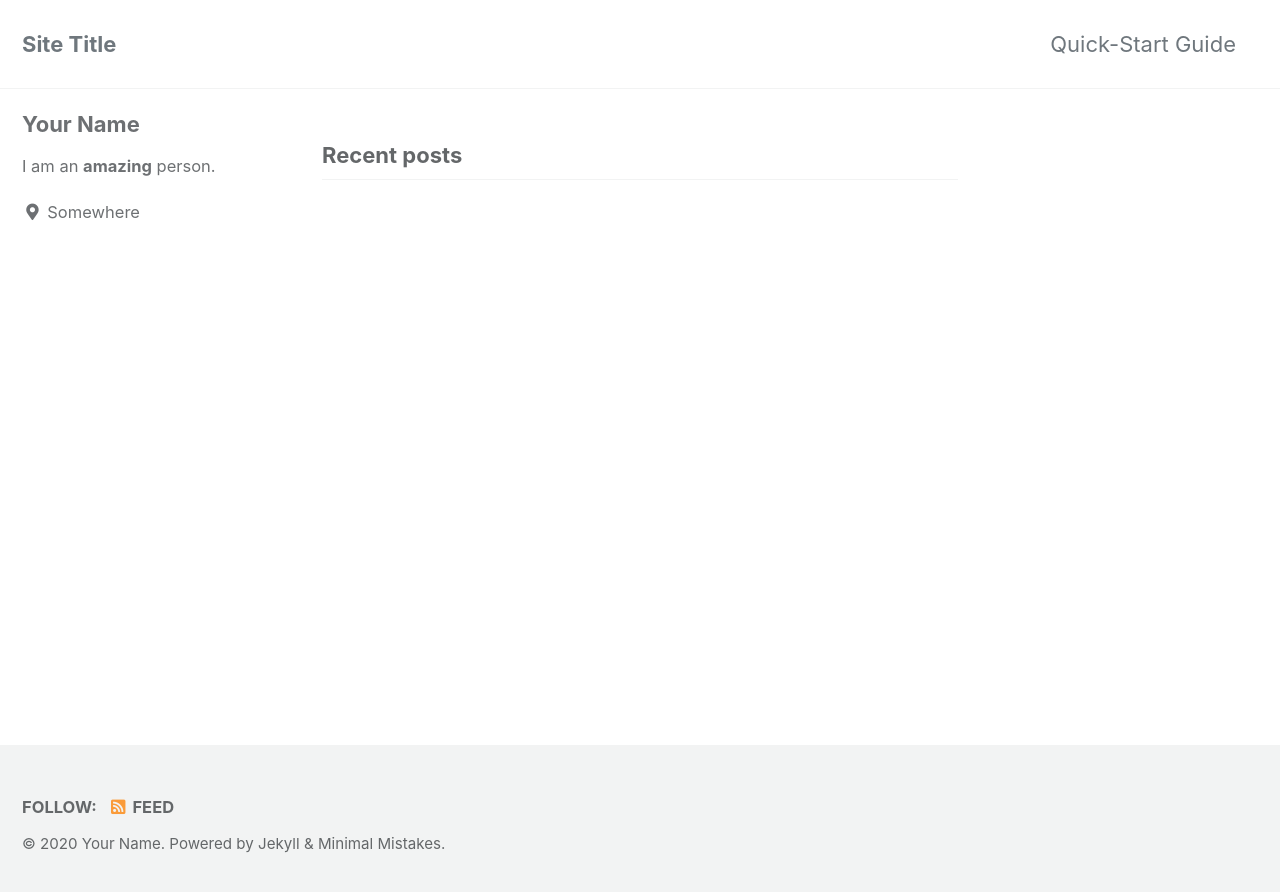
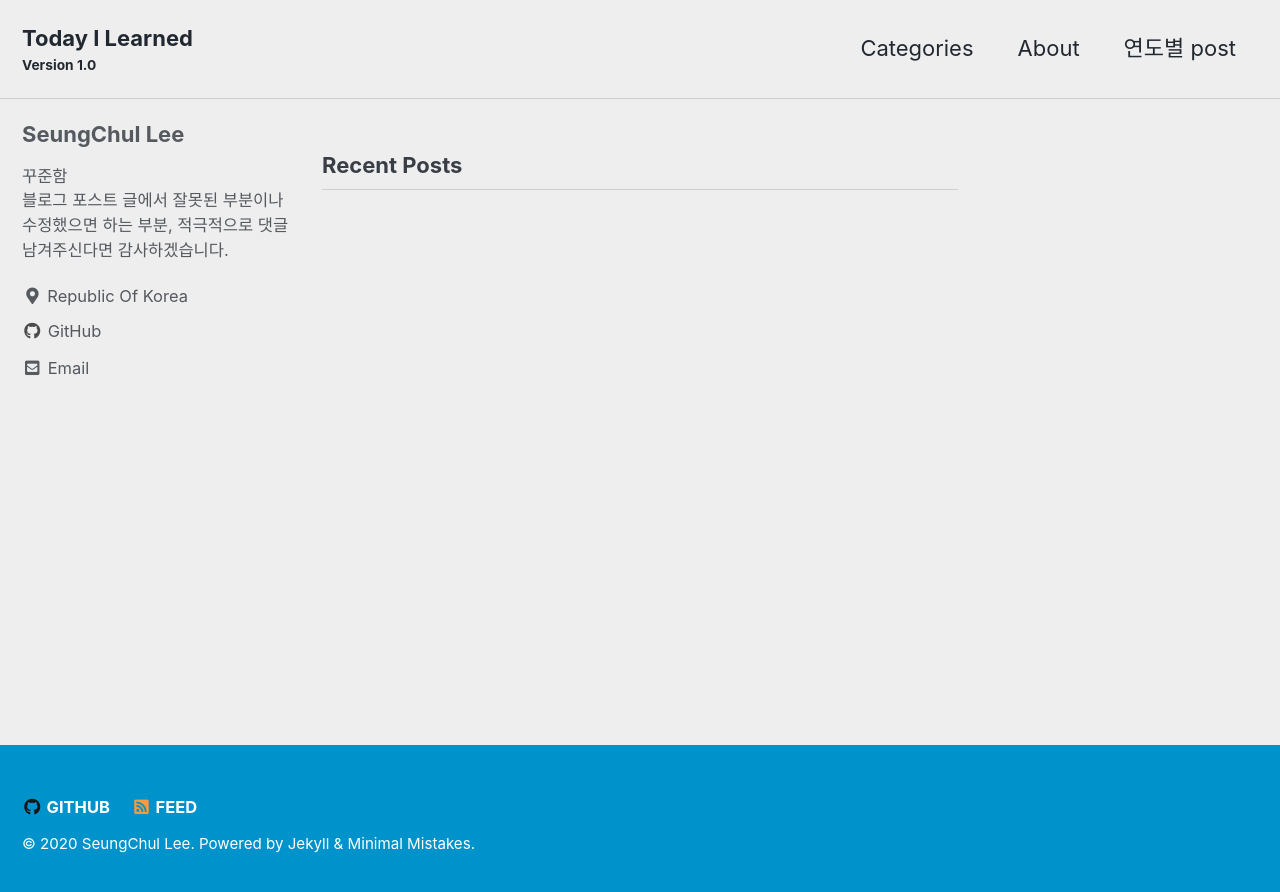
Before and after one commit to seungchulee/seungchulee.github.io, a Jekyll site: the page built from index.html, in a window 1280 px wide. Shown: the top 892 px of the page. Built offline with Jekyll 4.4.1, drawn with Linux system fonts in a browser that asks for light colours; cached includes are drawn as plain includes; the list of posts is cut into pages by our own code.

Commit message:
second setting

```diff
--- a/Gemfile
+++ b/Gemfile
@@ -1,2 +1,4 @@
 source "https://rubygems.org"
 gemspec
+
+gem 'jekyll-admin', group: :jekyll_plugins
--- a/_config.yml
+++ b/_config.yml
@@ -12,21 +12,21 @@
 
 # theme                  : "minimal-mistakes-jekyll"
 # remote_theme           : "mmistakes/minimal-mistakes"
-minimal_mistakes_skin    : "default" # "air", "aqua", "contrast", "dark", "dirt", "neon", "mint", "plum", "sunrise"
+minimal_mistakes_skin    : "air" # "air", "aqua", "contrast", "dark", "dirt", "neon", "mint", "plum", "sunrise"
 
 # Site Settings
-locale                   : "en-US"
-title                    : "Site Title"
-title_separator          : "-"
-subtitle                 : # site tagline that appears below site title in masthead
-name                     : "Your Name"
-description              : "An amazing website."
-url                      : # the base hostname & protocol for your site e.g. "https://mmistakes.github.io"
+locale                   : "ko_KR"
+title                    : "TIL"
+title_separator          : "$#124;"
+subtitle                 : "Version 1.0" # site tagline that appears below site title in masthead
+name                     : "SeungChul Lee"
+description              : "오늘의 배운 내용을 정리하는 Blog입니다"
+url                      : "https://seungchulee.github.io/" # the base hostname & protocol for your site e.g. "https://mmistakes.github.io"
 baseurl                  : # the subpath of your site, e.g. "/blog"
-repository               : # GitHub username/repo-name e.g. "mmistakes/minimal-mistakes"
+repository               : "seungchulee/seungchulee.github.io" # GitHub username/repo-name e.g. "mmistakes/minimal-mistakes"
 teaser                   : # path of fallback teaser image, e.g. "/assets/images/500x300.png"
 logo                     : # path of logo image to display in the masthead, e.g. "/assets/images/88x88.png"
-masthead_title           : # overrides the website title displayed in the masthead, use " " for no title
+masthead_title           : "Today I Learned" # overrides the website title displayed in the masthead, use " " for no title
 # breadcrumbs            : false # true, false (default)
 words_per_minute         : 200
 comments:
@@ -93,11 +93,11 @@ analytics:
 
 # Site Author
 author:
-  name             : "Your Name"
+  name             : "SeungChul Lee"
   avatar           : # path of avatar image, e.g. "/assets/images/bio-photo.jpg"
-  bio              : "I am an **amazing** person."
-  location         : "Somewhere"
-  email            :
+  bio              : "꾸준함 <br> 블로그 포스트 글에서 잘못된 부분이나 수정했으면 하는 부분, 적극적으로 댓글 남겨주신다면 감사하겠습니다."
+  location         : "Republic Of Korea"
+  email            : "inthetelevision@gmail.com"
   links:
     - label: "Email"
       icon: "fas fa-fw fa-envelope-square"
@@ -113,7 +113,7 @@ author:
       # url: "https://facebook.com/"
     - label: "GitHub"
       icon: "fab fa-fw fa-github"
-      # url: "https://github.com/"
+      url: "https://github.com/seungchulee"
     - label: "Instagram"
       icon: "fab fa-fw fa-instagram"
       # url: "https://instagram.com/"
@@ -129,7 +129,7 @@ footer:
       # url:
     - label: "GitHub"
       icon: "fab fa-fw fa-github"
-      # url:
+      url: "https://github.com/seungchulee"
     - label: "GitLab"
       icon: "fab fa-fw fa-gitlab"
       # url:
@@ -279,3 +279,10 @@ defaults:
       comments: # true
       share: true
       related: true
+  # _pages
+  - scope:
+      path: "_pages"
+      type: pages
+    values:
+      layout: single
+      author_profile: true
--- a/_data/navigation.yml
+++ b/_data/navigation.yml
@@ -1,7 +1,11 @@
 # main links
 main:
-  - title: "Quick-Start Guide"
-    url: https://mmistakes.github.io/minimal-mistakes/docs/quick-start-guide/
+  - title: "Categories"
+    url: /categories/
+  - title: "About"
+    url: /about/
+  - title: "연도별 post"
+    url: /posts/
   # - title: "About"
   #   url: https://mmistakes.github.io/minimal-mistakes/about/
   # - title: "Sample Posts"
```
Also changed, not shown: _pages/category-archive.md (added, +6 -0 lines), package.json (+6 -2 lines), Gemfile.lock, 9 other files.
